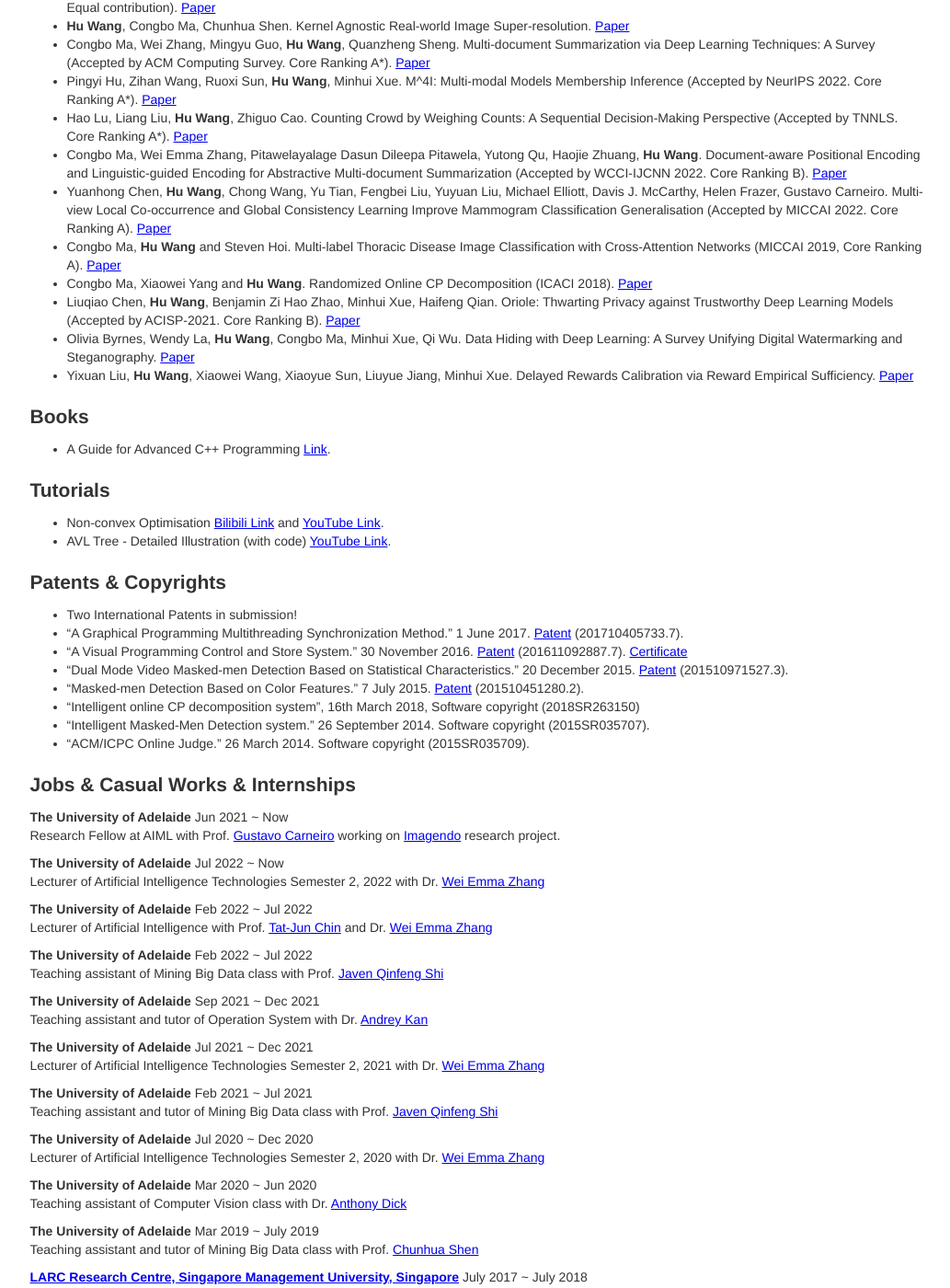
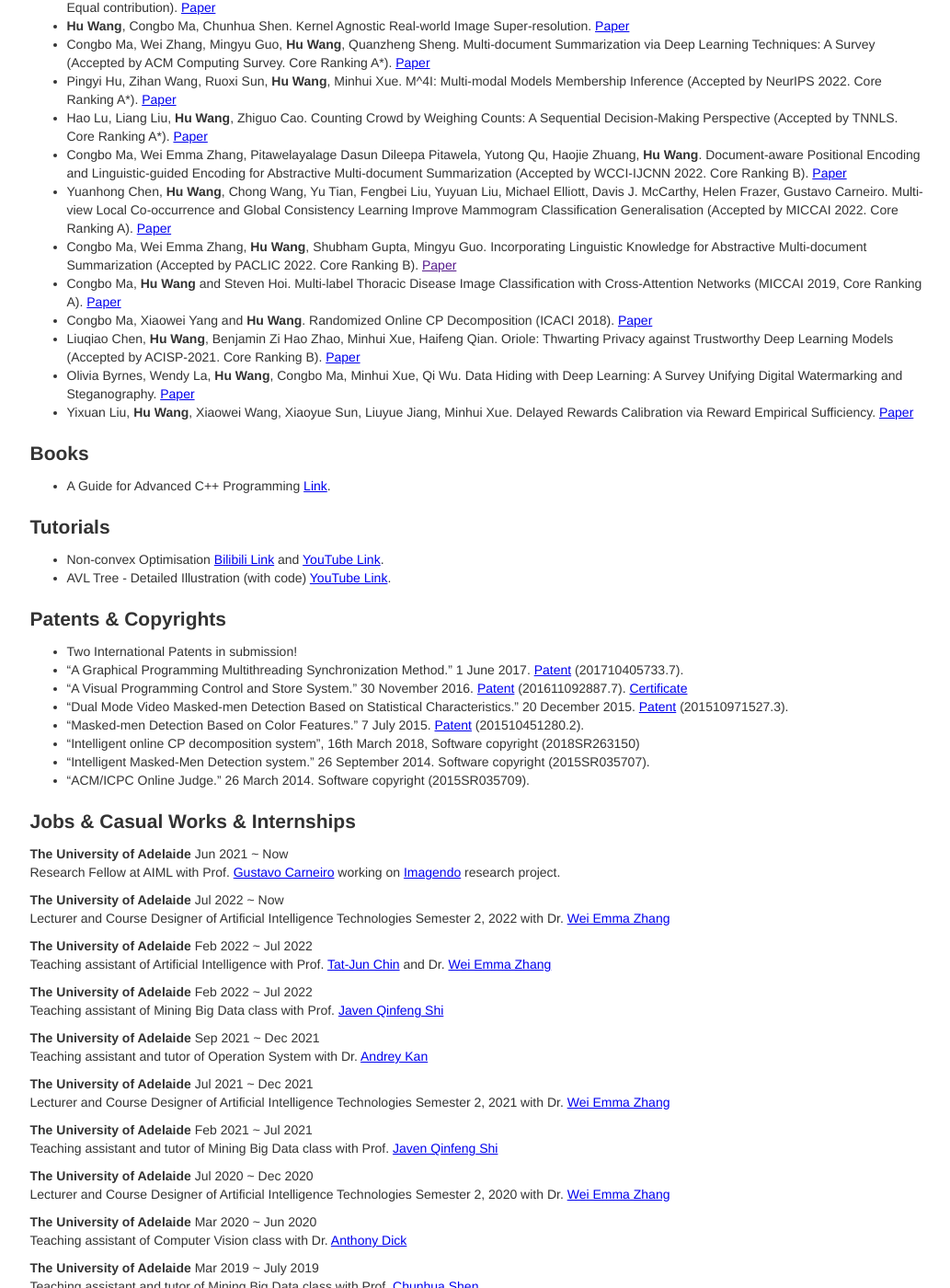
Before and after one commit to billhhh/whblog-omega, a Jekyll site: the page res/index.html, which Jekyll copies as it is, in a window 1280 px wide and 1400 px high, scrolled down 572 px. Shown: the whole window at 92% size, without its empty margins (120-1153 px from the left). Built offline with Jekyll 4.4.1, drawn with Linux system fonts in a browser that asks for light colours.

Commit message:
Update index.html

```diff
--- a/res/index.html
+++ b/res/index.html
@@ -73,6 +73,9 @@
           </li>
 	  <li>
             Yuanhong Chen, <strong>Hu Wang</strong>, Chong Wang, Yu Tian, Fengbei Liu, Yuyuan Liu, Michael Elliott, Davis J. McCarthy, Helen Frazer, Gustavo Carneiro. Multi-view Local Co-occurrence and Global Consistency Learning Improve Mammogram Classification Generalisation (Accepted by MICCAI 2022. Core Ranking A). <a href = "https://link.springer.com/chapter/10.1007/978-3-031-16437-8_1">Paper</a>
+          </li>
+	  <li>
+            Congbo Ma, Wei Emma Zhang, <strong>Hu Wang</strong>, Shubham Gupta, Mingyu Guo. Incorporating Linguistic Knowledge for Abstractive Multi-document Summarization (Accepted by PACLIC 2022. Core Ranking B). <a href = "">Paper</a>
           </li>
 	  <li>
             Congbo Ma, <strong>Hu Wang</strong> and Steven Hoi. Multi-label Thoracic Disease Image Classification with Cross-Attention Networks (MICCAI 2019, Core Ranking A). <a href = "https://link.springer.com/chapter/10.1007/978-3-030-32226-7_81">Paper</a>
@@ -155,13 +158,13 @@
      <div class="row">
 	<strong>The University of Adelaide</strong>
         <span class="time">Jul 2022 ~ Now</span>
-        <p>Lecturer of Artificial Intelligence Technologies Semester 2, 2022 with Dr. <a href="https://researchers.adelaide.edu.au/profile/wei.e.zhang">Wei Emma Zhang</a></p>
+        <p>Lecturer and Course Designer of Artificial Intelligence Technologies Semester 2, 2022 with Dr. <a href="https://researchers.adelaide.edu.au/profile/wei.e.zhang">Wei Emma Zhang</a></p>
       </div>
 
      <div class="row">
 	<strong>The University of Adelaide</strong>
         <span class="time">Feb 2022 ~ Jul 2022</span>
-        <p>Lecturer of Artificial Intelligence with Prof. <a href="https://scholar.google.ca/citations?user=WyqGF10AAAAJ&hl=en">Tat-Jun Chin</a> and Dr. <a href="https://researchers.adelaide.edu.au/profile/wei.e.zhang">Wei Emma Zhang</a></p>
+        <p>Teaching assistant of Artificial Intelligence with Prof. <a href="https://scholar.google.ca/citations?user=WyqGF10AAAAJ&hl=en">Tat-Jun Chin</a> and Dr. <a href="https://researchers.adelaide.edu.au/profile/wei.e.zhang">Wei Emma Zhang</a></p>
       </div>
 
      <div class="row">
@@ -179,7 +182,7 @@
      <div class="row">
 	<strong>The University of Adelaide</strong>
         <span class="time">Jul 2021 ~ Dec 2021</span>
-        <p>Lecturer of Artificial Intelligence Technologies Semester 2, 2021 with Dr. <a href="https://researchers.adelaide.edu.au/profile/wei.e.zhang">Wei Emma Zhang</a></p>
+        <p>Lecturer and Course Designer of Artificial Intelligence Technologies Semester 2, 2021 with Dr. <a href="https://researchers.adelaide.edu.au/profile/wei.e.zhang">Wei Emma Zhang</a></p>
       </div>
 
       <div class="row">
@@ -191,7 +194,7 @@
       <div class="row">
 	<strong>The University of Adelaide</strong>
         <span class="time">Jul 2020 ~ Dec 2020</span>
-        <p>Lecturer of Artificial Intelligence Technologies Semester 2, 2020 with Dr. <a href="https://researchers.adelaide.edu.au/profile/wei.e.zhang">Wei Emma Zhang</a></p>
+        <p>Lecturer and Course Designer of Artificial Intelligence Technologies Semester 2, 2020 with Dr. <a href="https://researchers.adelaide.edu.au/profile/wei.e.zhang">Wei Emma Zhang</a></p>
       </div>
 
       <div class="row">
```
